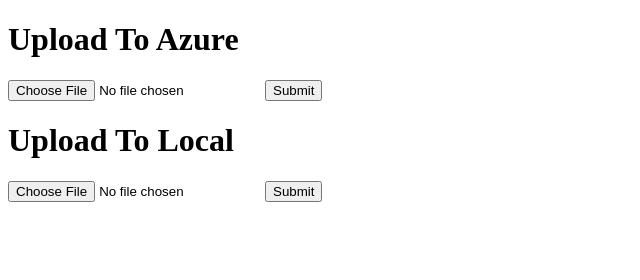
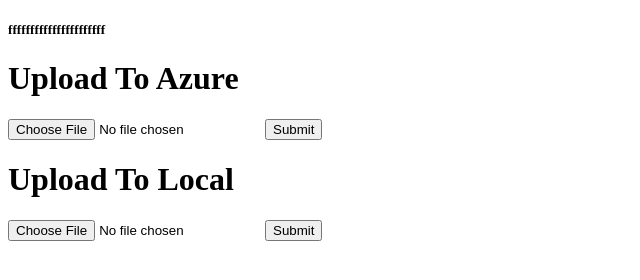
Before and after one commit to LupinaIgor/pv321_azure_code, a website: page wwwroot/index.html in a window 1280 px wide. Shown: the whole page, without its empty margins (0-640 px from the left). Drawn offline with Linux system fonts and the light colour scheme.

Commit message:
New Changes

```diff
--- a/wwwroot/index.html
+++ b/wwwroot/index.html
@@ -12,7 +12,7 @@
 <!--  <input type="submit">-->
 
 <!--</form>-->
-
+<h5>ffffffffffffffffffffff</h5>
 <form name="sendAvatarDefault">
     <h1> Upload To Azure</h1>
     <input type="file" name="avatar">
```
